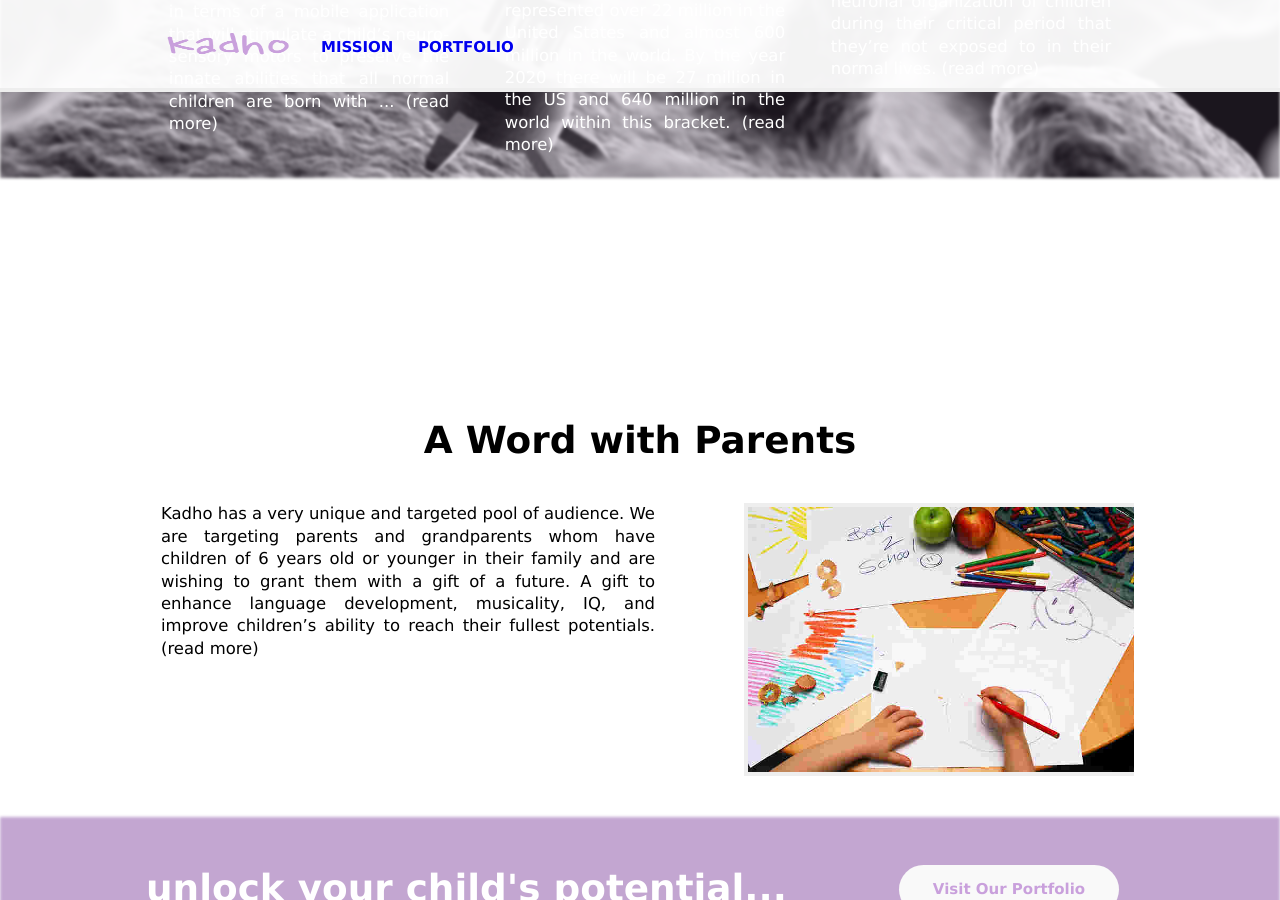
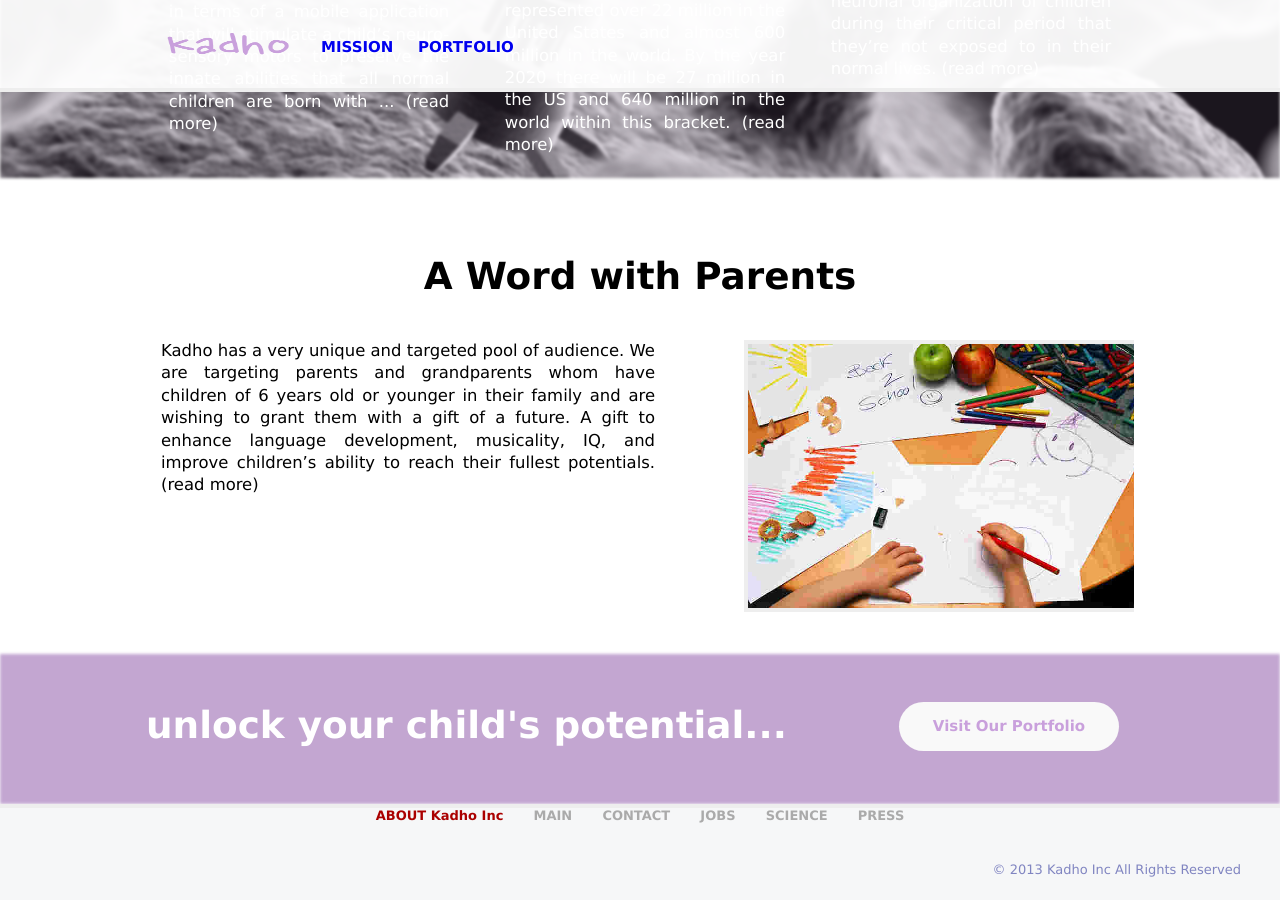
Before and after one commit to kadhoinc/kadhoinc.github.io, a Jekyll site: the page built from index.html, in a window 1280 px wide and 900 px high, scrolled down 755 px. Built offline with Jekyll 4.4.1, drawn with Linux system fonts in a browser that asks for light colours; Markdown is read by kramdown in place of the engine named in the settings.

Commit message:
adding stuff

```diff
--- a/css/main.css
+++ b/css/main.css
@@ -431,13 +431,13 @@ ul.posts span {
 }
 
 #band3 {
-  margin-top: 20%;
+  margin-top: 0%;
   width: 100%;
   overflow: hidden;
 }
 
 #band3 .heading {
- margin-top: 35px;
+ margin-top: 2%;
  width:100%;
  text-align: center;
  font-size: 2.5em;
```
Also changed, not shown: 1 other file.
